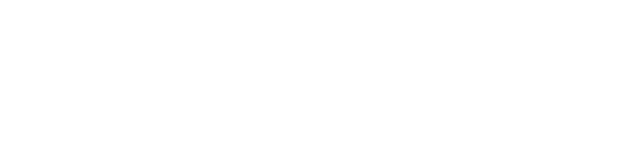
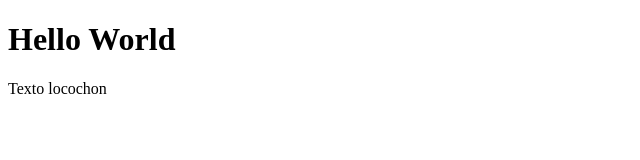
Before and after one commit to JorgeAguilar5/pruebas_git, a plain HTML site: page index.html in a window 1280 px wide. Shown: the whole page, without its empty margins (0-640 px from the left). Drawn offline with Linux system fonts and the light colour scheme.

Commit message:
html editado

```diff
--- a/index.html
+++ b/index.html
@@ -6,6 +6,9 @@
     <title>Document</title>
 </head>
 <body>
+    <h1>Hello World</h1>
+
+    <p>Texto locochon</p>
 
 </body>
 </html>
```
